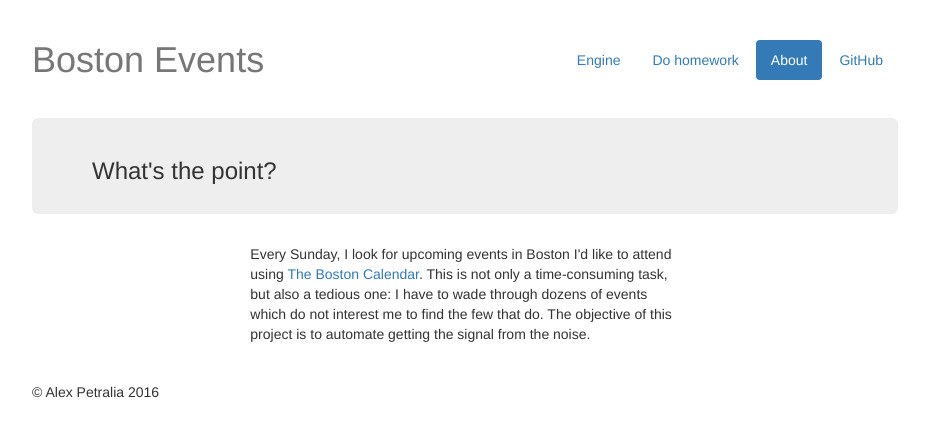
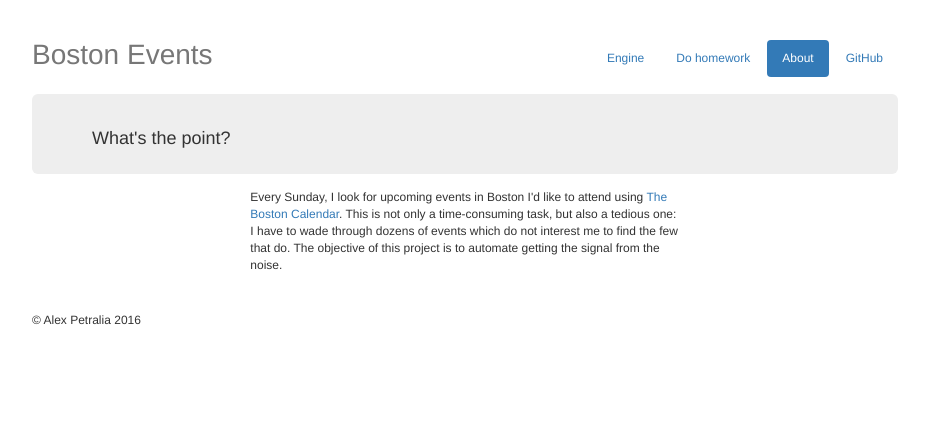
Before and after one commit to alexpetralia/boston_events_advisor, a Flask app: page /about in a window 1280 px wide. Shown: the top 437 px of the page, without its empty margins (175-1104 px from the left). Run offline with Flask 2, Linux system fonts and the light colour scheme; some libraries are stand-ins or nearby versions.

Commit message:
slight redesign

```diff
--- a/index/routes.py
+++ b/index/routes.py
@@ -70,7 +70,7 @@ def get_template_main():
 	elif len(context) <= num_events:
 		unseen_events = json.loads(get_new_events())
 		random.shuffle(unseen_events)
-		recommended_titles = (x['title'] for x in context)
+		recommended_titles = [x['title'] for x in context]
 		c = 0
 		while len(context) < num_events:
 			if unseen_events[c]['title'] not in recommended_titles:
--- a/static/local/css/global.css
+++ b/static/local/css/global.css
@@ -1,5 +1,21 @@
 body {
-  padding: 20px 0px 20px 0px;
+	padding: 20px 0px 20px 0px;
+}
+
+h1 {
+	font-size: 28px;
+}
+
+h3 {
+	font-size: 18px;
+}
+
+h4 {
+	font-size: 15px;
+}
+
+p, span, a {
+	font-size: 12px;
 }
 
 .container {
@@ -7,8 +23,10 @@ body {
 }
 
 .jumbotron {
-	padding-top:20px;
-	padding-bottom:20px;
+	padding-top: 15px;
+	padding-bottom: 15px;
+	margin-top: -15px;
+	margin-bottom: 15px;
 }
 
 .square {
```
Also changed, not shown: 1 other file.
